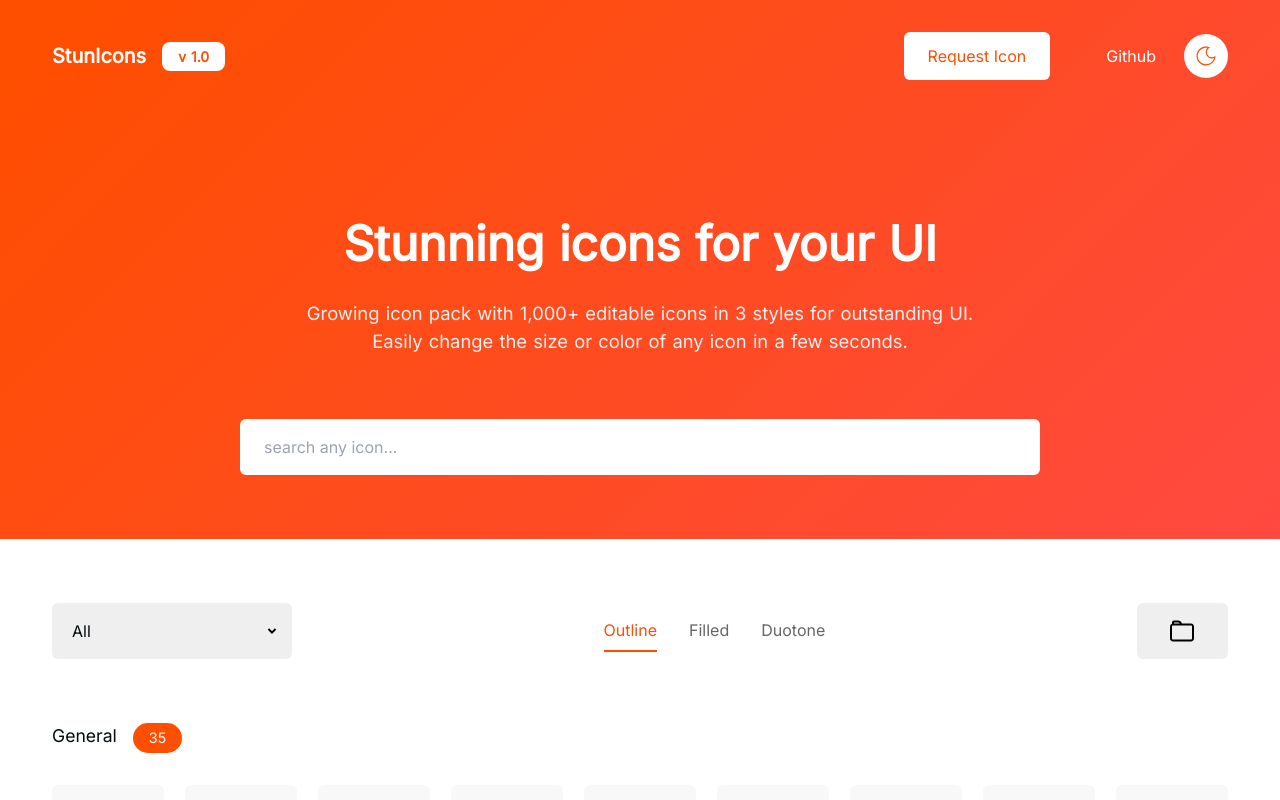
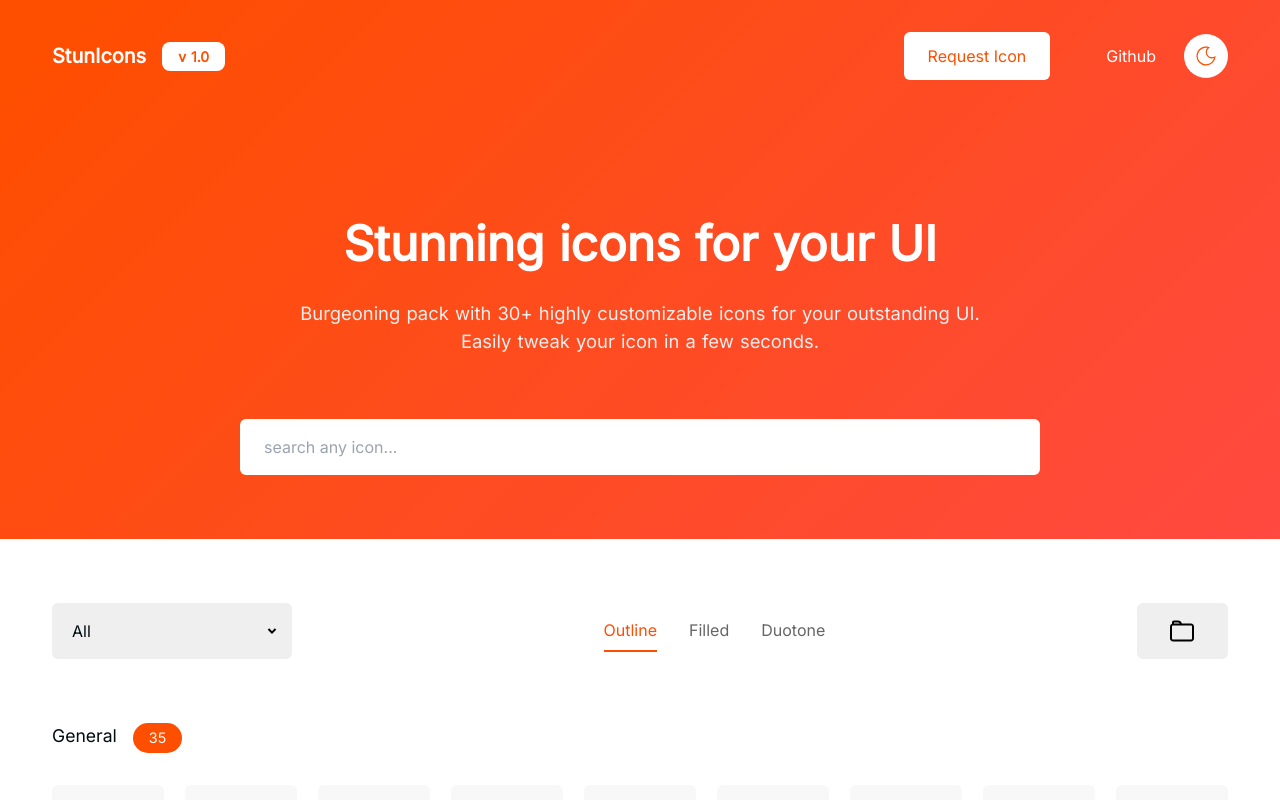
Before and after one commit to stunicons/stunicons.com, a Nuxt app: page / in a window 1280 px wide. Shown: the top 800 px of the page. Built offline with nearby package versions, Linux system fonts and the light colour scheme.

Commit message:
sylte: remov outlines,fix darkmode issue and changing welcome text

```diff
--- a/assets/scss/_reset.scss
+++ b/assets/scss/_reset.scss
@@ -18,4 +18,11 @@ html{
 *::after {
   box-sizing: border-box;
   margin: 0;
+  outline: none;
 }
+
+button,
+input,
+textarea{
+ outline: none;
+}
--- a/components/Navbar.vue
+++ b/components/Navbar.vue
@@ -43,14 +43,14 @@ export default {
   },
   methods:{
     changeColorMode(e){
-      console.log(this.$colorMode)
+      console.log('before',this.$colorMode.preference, this.$colorMode.preference === "dark", this.$colorMode.preference === "light")
       if(this.$colorMode.preference === "dark"){
         this.$colorMode.preference = "light"
+        return
+      }
 
-      }
-      if(this.$colorMode.preference === ""){
+      if(this.$colorMode.preference === "light"){
         this.$colorMode.preference = "dark"
-
       }
 
     }
--- a/components/WelcomingText.vue
+++ b/components/WelcomingText.vue
@@ -6,7 +6,7 @@
   </div>
   <div class="welcoming-text--p">
     <p>
-      Growing icon pack with 1,000+ editable icons in 3 styles for outstanding UI. Easily change the size or color of any icon in a few seconds.
+     Burgeoning pack with 30+ highly customizable icons for your outstanding UI. Easily tweak your icon in a few seconds.
     </p>
   </div>
   </div>
```
